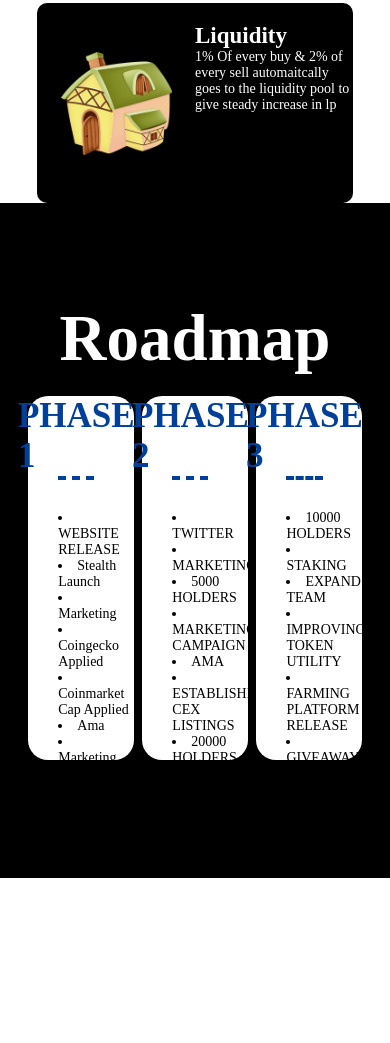
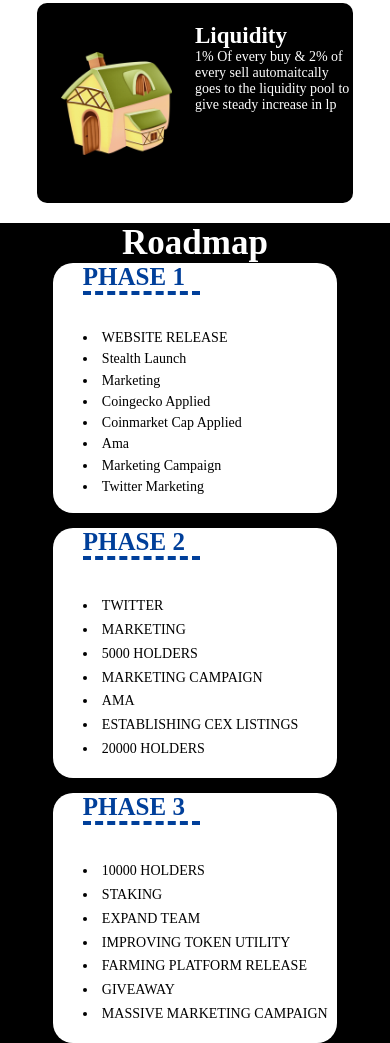
Before and after one commit to Arc9067/apes-boys, a plain HTML site: page index.html in a window 390 px wide. Shown: the part 3447-4490 px from the top of the page. Before the commit the page ends 4325 px from the top, so only its background shows below. Drawn offline with Linux system fonts and the light colour scheme; a web font is replaced by a local one.

Commit message:
Update responsive.css

```diff
--- a/responsive.css
+++ b/responsive.css
@@ -159,4 +159,39 @@
     .card-txt h3{
         font-size: 23px;
     }
+
+    .roadmap-sec{
+        height: auto;
+        /* background-color: red; */
+        margin-top: 20px;
+    }
+/* .inner-roadmap{
+    height: auto;
+} */
+
+    .inner-roadmap h3{
+        font-size: 35px;
+    }
+
+    .card-div{
+        height: 90%;
+        width: 90%;
+        /* background-color: green; */
+        row-gap: 15px;
+    }
+
+    .roadcard{
+        height: 250px;
+        width: 90%;
+
+    }
+
+    .haeddiv {
+        justify-content: left;
+        width: 46%;
+    }
+
+    .haeddiv h3{
+        font-size: 25px;
+    }
 }
```
